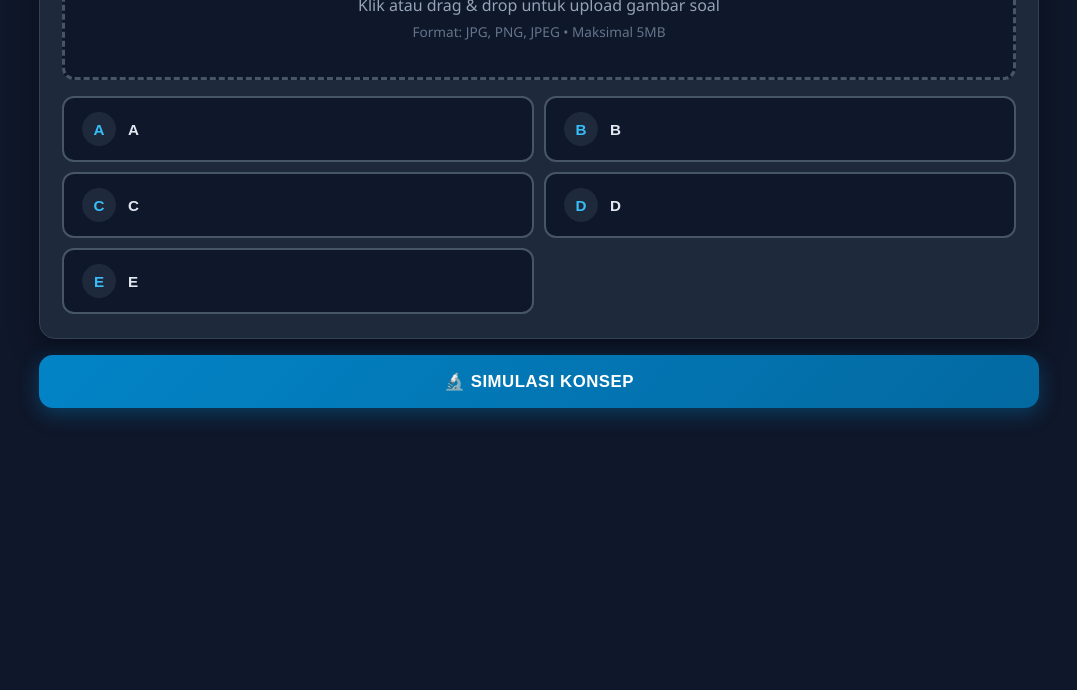
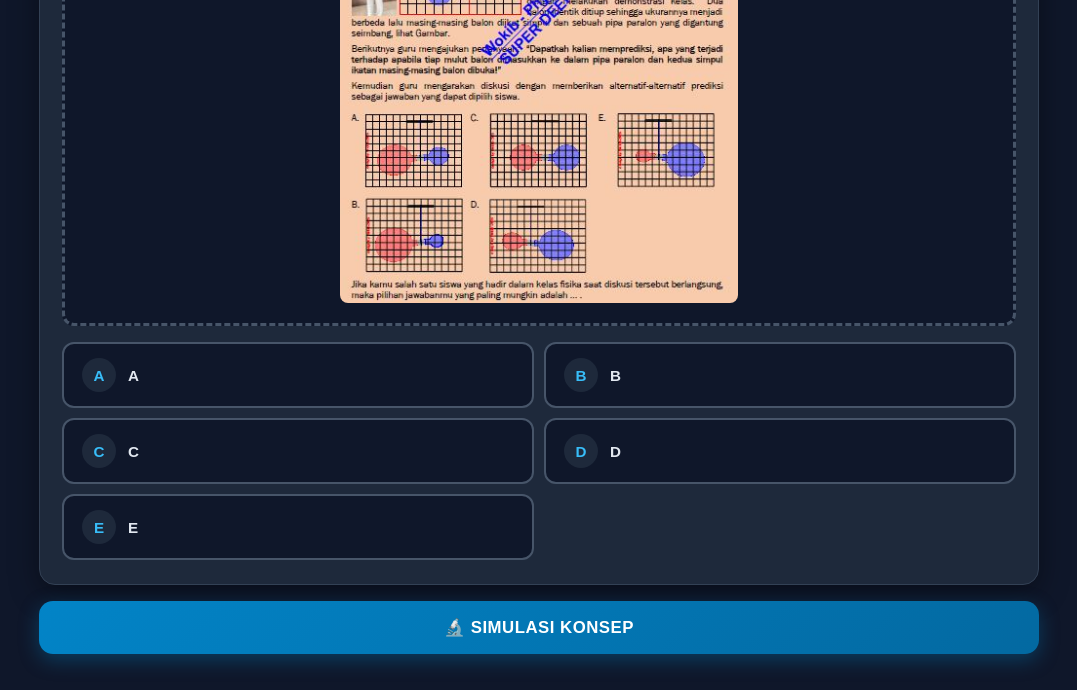
Before and after one commit to wokib2016-coder/BLON-DAN-PIPA, a plain HTML site: page index.html in a window 1280 px wide. Shown: the part 248-938 px from the top of the page, without its empty margins (101-1178 px from the left). Before the commit the page ends 800 px from the top, so only its background shows below. Drawn offline with Linux system fonts and the light colour scheme.

Commit message:
Update index.html

```diff
--- a/index.html
+++ b/index.html
@@ -424,12 +424,12 @@
         <div class="question-card">
 
             <!-- AREA UPLOAD GAMBAR SOAL -->
-            <div class="image-upload-area" id="imageUploadArea">
+            <div class="image-upload-area has-image" id="imageUploadArea">
                 <input type="file" id="fileInput" accept="image/*" />
                 <span class="upload-icon">🖼️</span>
                 <span class="upload-text">Klik atau drag & drop untuk upload gambar soal</span>
                 <span class="upload-hint">Format: JPG, PNG, JPEG • Maksimal 5MB</span>
-                <img id="uploadedImage" src="" alt="Soal" />
+                <img id="uploadedImage" src="soal.jpg" alt="Soal" />
                 <button class="remove-btn" id="removeImageBtn" title="Hapus gambar">✕</button>
             </div>
 
@@ -530,9 +530,14 @@
         const uploadedImage = document.getElementById('uploadedImage');
         const removeImageBtn = document.getElementById('removeImageBtn');
 
+        // Jika gambar gagal dimuat, tampilkan placeholder
+        uploadedImage.onerror = function() {
+            this.style.display = 'none';
+            imageUploadArea.classList.remove('has-image');
+        };
+
         // Klik area upload untuk membuka file dialog
         imageUploadArea.addEventListener('click', function(e) {
-            // Jangan trigger jika yang diklik adalah tombol hapus
             if (e.target === removeImageBtn) return;
             fileInput.click();
         });
```
